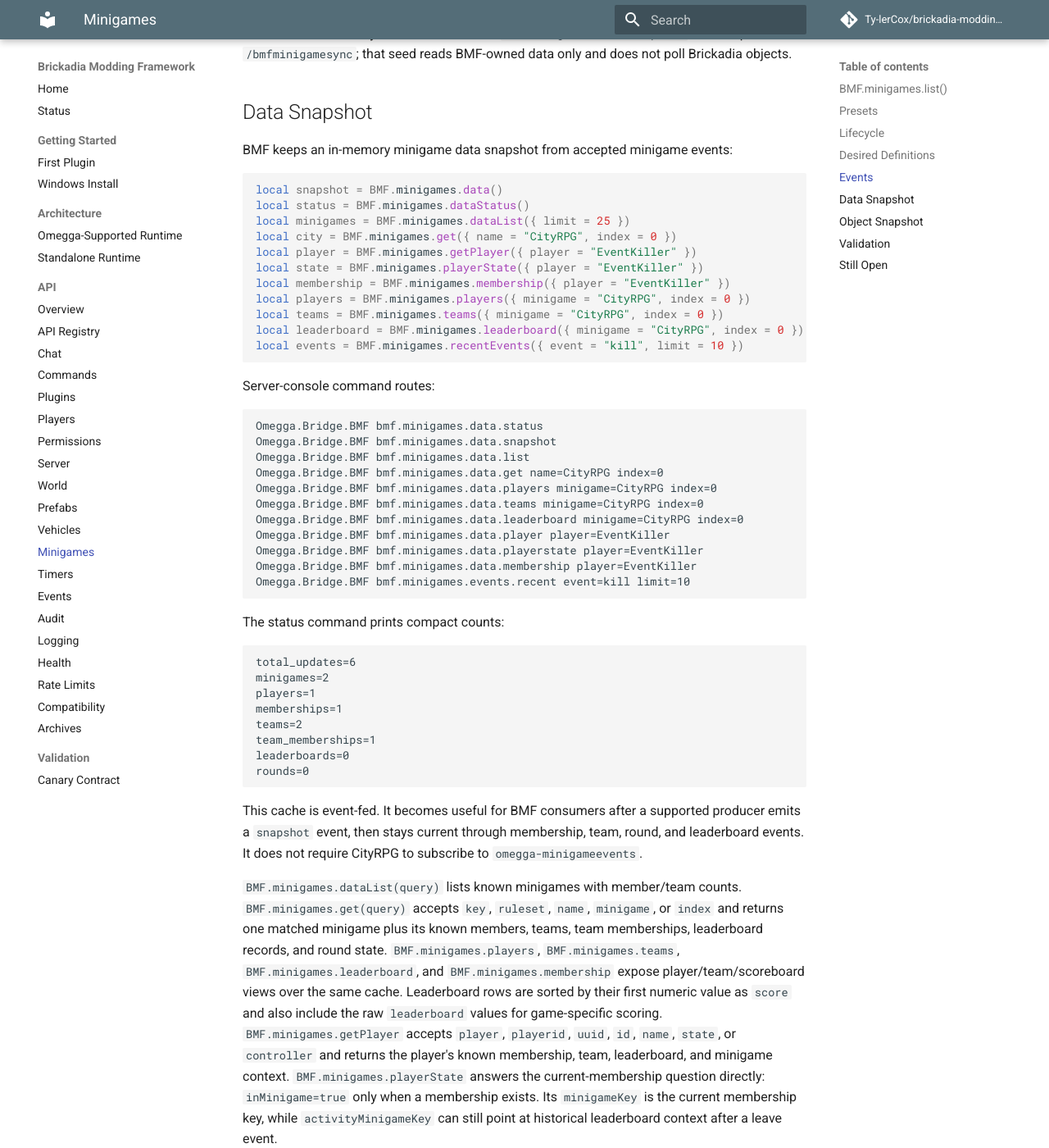
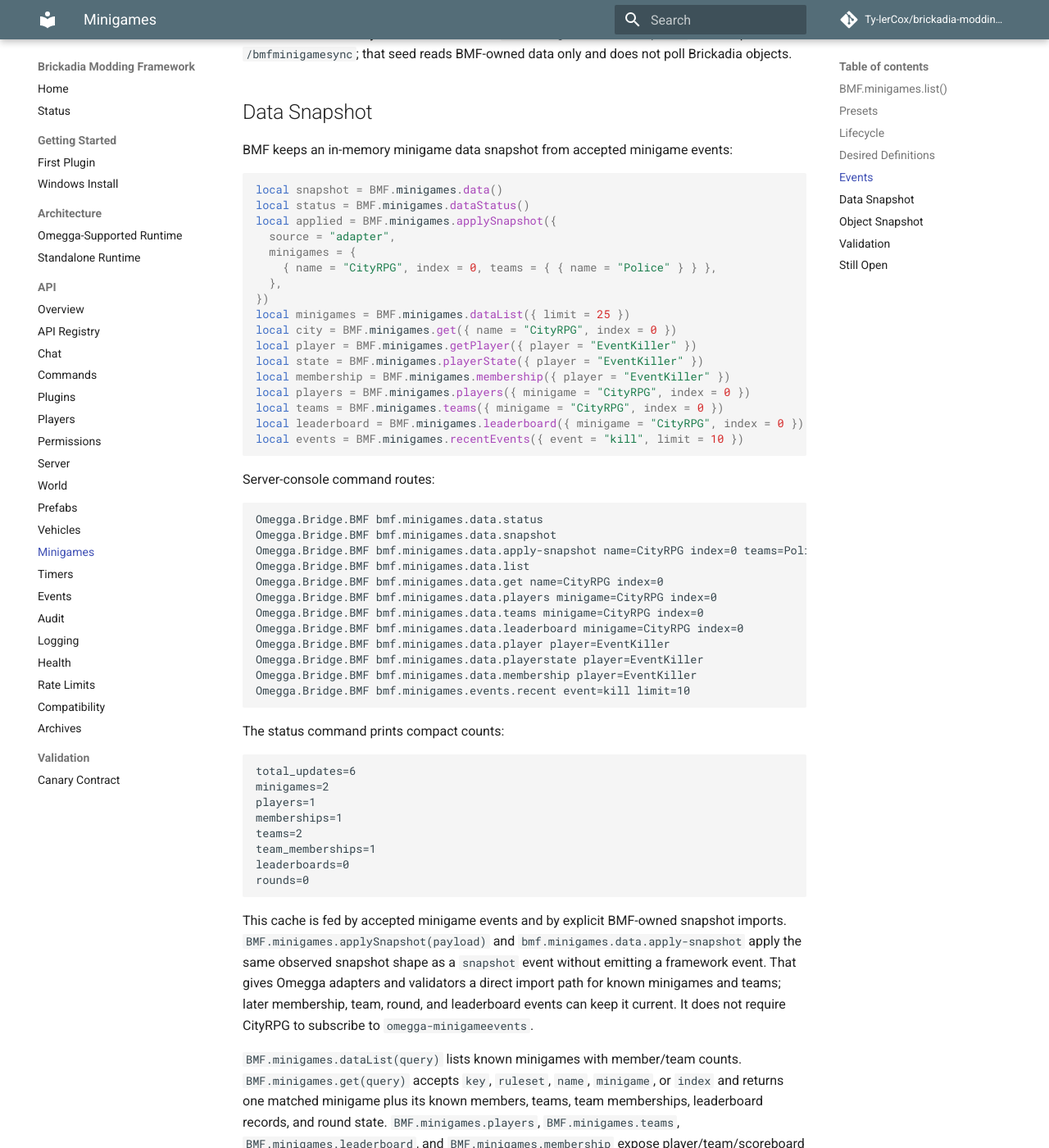
Before and after one commit to Ty-lerCox/brickadia-modding-framework, an MkDocs documentation site: the page built from docs/api/minigames.md, in a window 1280 px wide and 1400 px high, scrolled down 5450 px. Shown: the whole window at 82% size. Built offline with MkDocs 1.6.1 and Material for MkDocs 9.7.7, drawn with Linux system fonts in a browser that asks for light colours; comment, search, counter and statistics services are not loaded.

Commit message:
Add direct BMF minigame snapshot import

````diff
--- a/docs/api/minigames.md
+++ b/docs/api/minigames.md
@@ -271,6 +271,12 @@
 ```lua
 local snapshot = BMF.minigames.data()
 local status = BMF.minigames.dataStatus()
+local applied = BMF.minigames.applySnapshot({
+  source = "adapter",
+  minigames = {
+    { name = "CityRPG", index = 0, teams = { { name = "Police" } } },
+  },
+})
 local minigames = BMF.minigames.dataList({ limit = 25 })
 local city = BMF.minigames.get({ name = "CityRPG", index = 0 })
 local player = BMF.minigames.getPlayer({ player = "EventKiller" })
@@ -287,6 +293,7 @@
 ```text
 Omegga.Bridge.BMF bmf.minigames.data.status
 Omegga.Bridge.BMF bmf.minigames.data.snapshot
+Omegga.Bridge.BMF bmf.minigames.data.apply-snapshot name=CityRPG index=0 teams=Police,Criminal
 Omegga.Bridge.BMF bmf.minigames.data.list
 Omegga.Bridge.BMF bmf.minigames.data.get name=CityRPG index=0
 Omegga.Bridge.BMF bmf.minigames.data.players minigame=CityRPG index=0
@@ -311,10 +318,13 @@
 rounds=0
 ```
 
-This cache is event-fed. It becomes useful for BMF consumers after a supported
-producer emits a `snapshot` event, then stays current through membership, team,
-round, and leaderboard events. It does not require CityRPG to subscribe to
-`omegga-minigameevents`.
+This cache is fed by accepted minigame events and by explicit BMF-owned snapshot
+imports. `BMF.minigames.applySnapshot(payload)` and
+`bmf.minigames.data.apply-snapshot` apply the same observed snapshot shape as a
+`snapshot` event without emitting a framework event. That gives Omegga adapters
+and validators a direct import path for known minigames and teams; later
+membership, team, round, and leaderboard events can keep it current. It does not
+require CityRPG to subscribe to `omegga-minigameevents`.
 
 `BMF.minigames.dataList(query)` lists known minigames with member/team counts.
 `BMF.minigames.get(query)` accepts `key`, `ruleset`, `name`, `minigame`, or
````
Also changed, not shown: docs/api/commands.md (+3 -0 lines), 4 other files.
